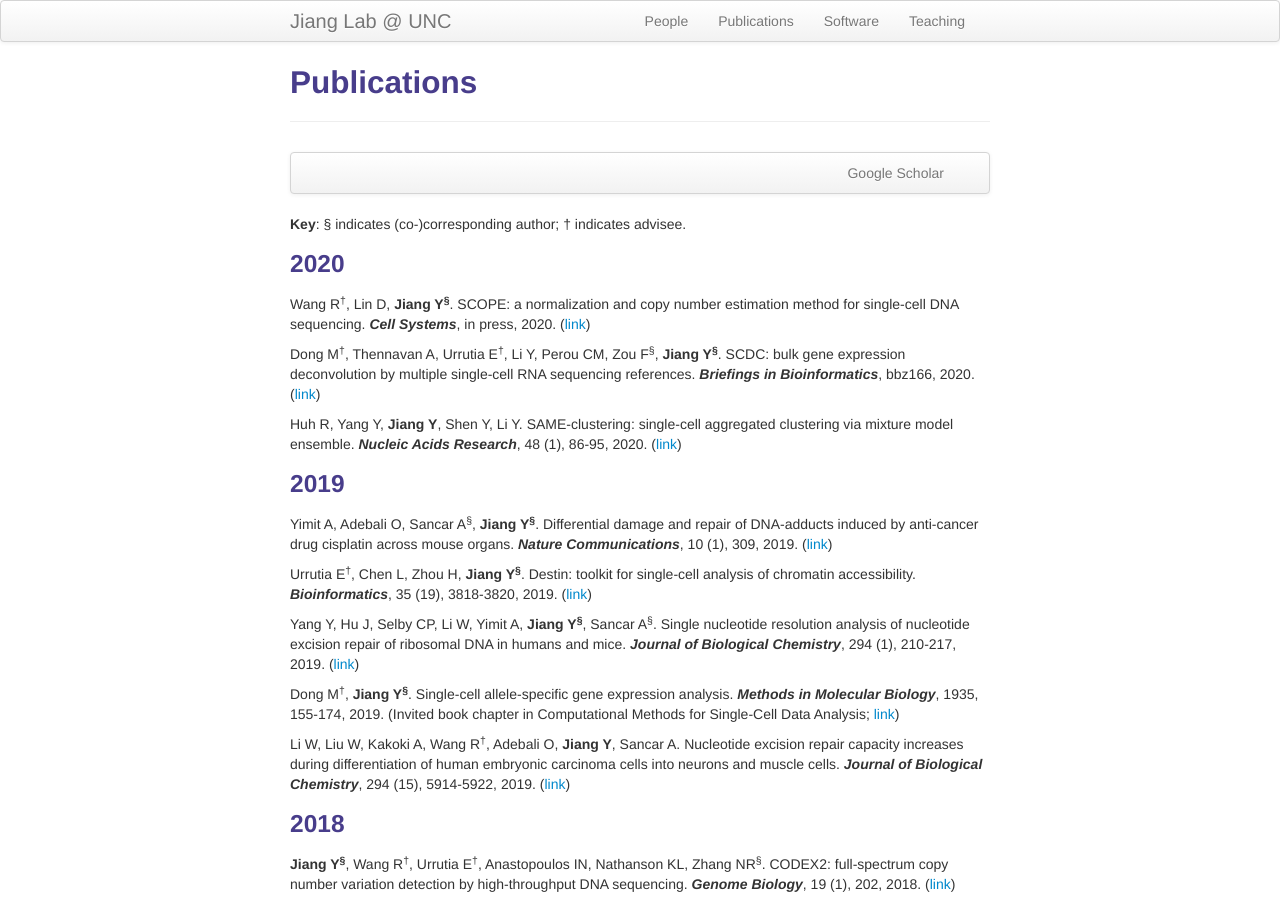
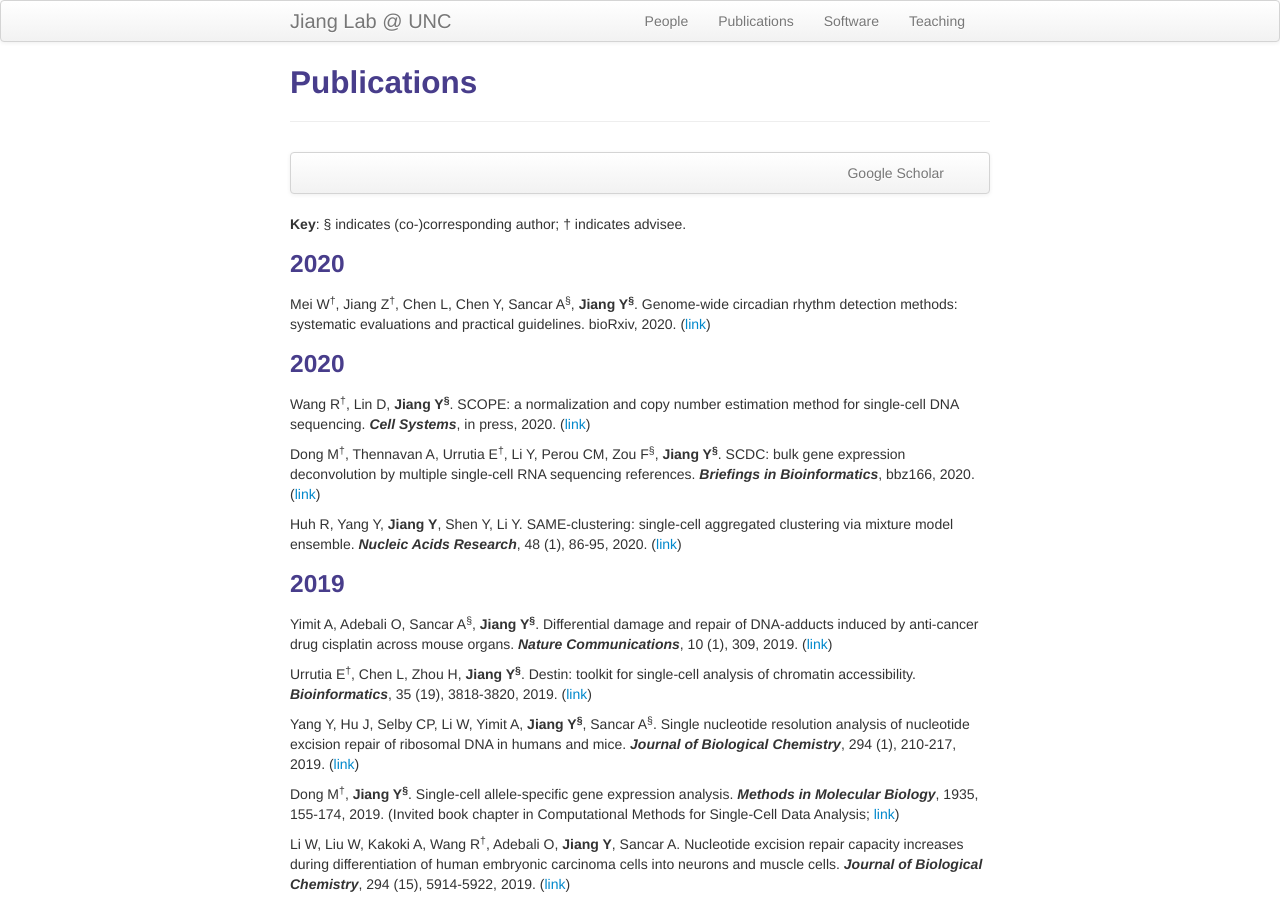
Before and after one commit to yuchaojiang/yuchaojiang.github.io, a Jekyll site: the page built from pages/pubs.md, in a window 1280 px wide and 900 px high. Built offline with Jekyll 4.4.1, drawn with Linux system fonts in a browser that asks for light colours.

Commit message:
Update pubs.md

```diff
--- a/pages/pubs.md
+++ b/pages/pubs.md
@@ -13,6 +13,10 @@ description: Yuchao Jiang's publications
 </div>
 
 **Key**: &sect; indicates (co-)corresponding author; &dagger; indicates advisee.
+
+### 2020
+
+Mei W<sup>&dagger;</sup>, Jiang Z<sup>&dagger;</sup>, Chen L, Chen Y, Sancar A<sup>&sect;</sup>, **Jiang Y<sup>&sect;</sup>**. Genome-wide circadian rhythm detection methods: systematic evaluations and practical guidelines. bioRxiv, 2020. ([link](https://www.biorxiv.org/content/10.1101/2020.04.04.024729v1))
 
 ### 2020
 
```
